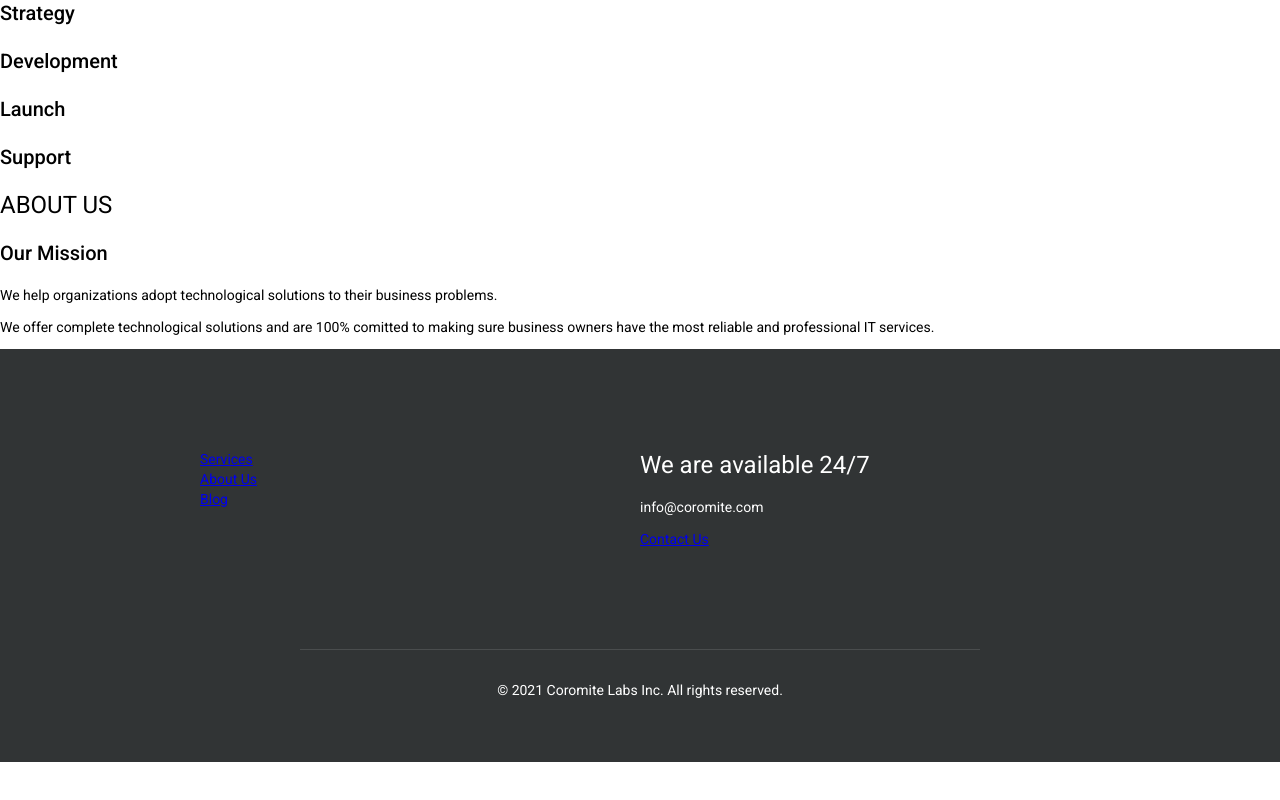
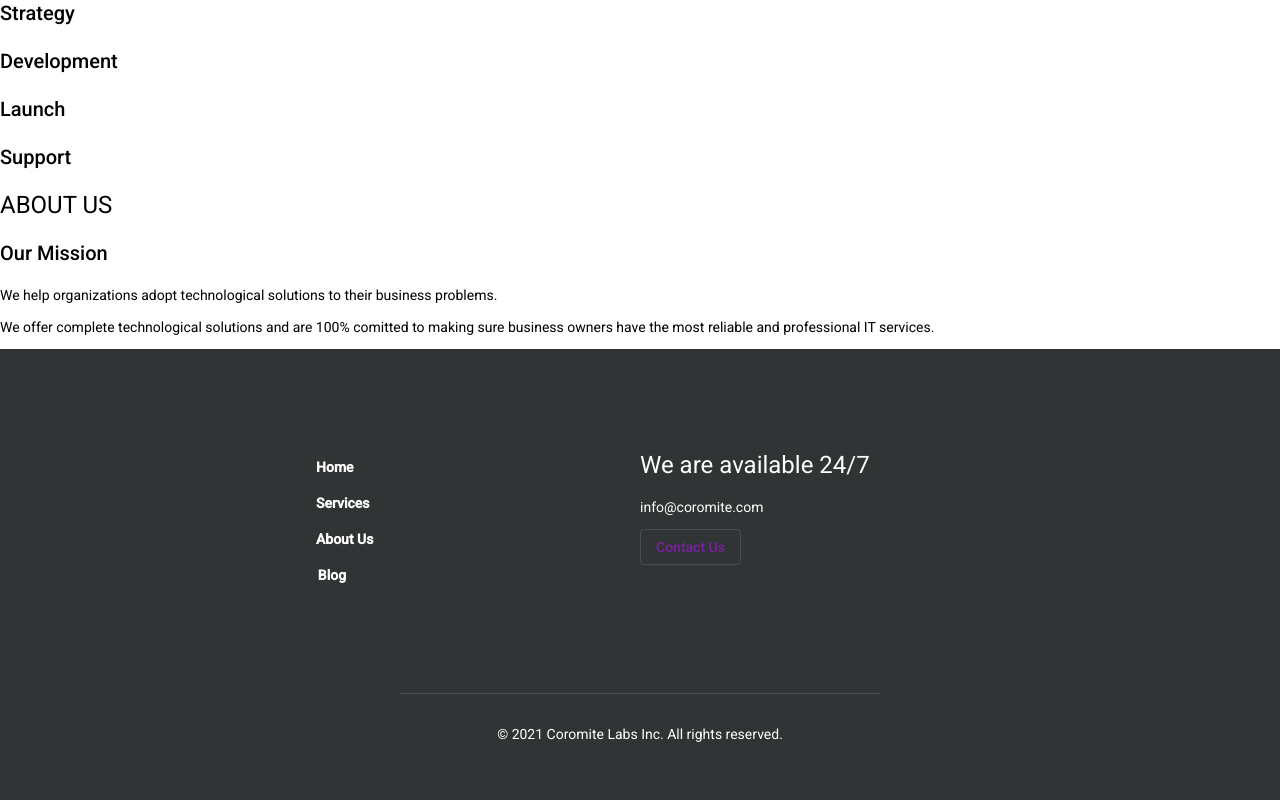
Before and after one commit to javier-munster/coromite-homepage, an Angular app: page / in a window 1280 px wide. Shown: the part 915-1715 px from the top of the page. Before the commit the page ends 1677 px from the top, so only its background shows below. Built offline with nearby package versions, Linux system fonts and the light colour scheme.

Commit message:
new: added footer stylings and content

```diff
--- a/src/app/footer/footer.component.css
+++ b/src/app/footer/footer.component.css
@@ -5,6 +5,11 @@
     padding-bottom: 50px;
     background-color: #313435;
     color: white;
+}
+
+.footer-margin {
+    margin-left: 100px;
+    margin-right: 100px;
 }
 
 .divider {
@@ -17,3 +22,22 @@
 .copyright {
     text-align: center;
 }
+
+.mat-button {
+    font-weight: bold;
+    color: white;
+    background-color: transparent;
+}
+
+.mat-button:hover {
+    text-decoration: underline;
+}
+
+.mat-stroked-button {
+    background: transparent;
+}
+
+.mat-stroked-button:hover {
+    background: #FFFFFF;
+    color: black;
+}
--- a/src/app/footer/footer.component.html
+++ b/src/app/footer/footer.component.html
@@ -1,20 +1,24 @@
 <div class="footer">
+    <div class="footer-margin">
         <div fxLayout="row">
             <div fxFlex="50">
                 <div fxLayout="row">
-                <a routerLink="/" tabindex="0" href="/">Services</a>
+                    <a mat-button routerLink="/" tabindex="0" href="/">Home</a>
                 </div>
                 <div fxLayout="row">
-                <a routerLink="/" tabindex="1" href="/">About Us</a>
+                    <a mat-button routerLink="/" tabindex="0" href="/">Services</a>
                 </div>
                 <div fxLayout="row">
-                <a routerLink="/" tabindex="1" href="/">Blog</a>
+                    <a mat-button routerLink="/" tabindex="1" href="/">About Us</a>
+                </div>
+                <div fxLayout="row">
+                    <a mat-button routerLink="/" tabindex="1" href="/">Blog</a>
                 </div>
             </div>
             <div fxFlex="50">
                 <h1>We are available 24/7</h1>
                 <p>info@coromite.com</p>
-            <a routerLink="/" tabindex="2" href="/" color="primary">Contact Us</a>
+                <a mat-stroked-button routerLink="/" tabindex="2" href="/" color="primary">Contact Us</a>
             </div>
         </div>
         <div class="divider">
@@ -24,3 +28,4 @@
             <p>© 2021 Coromite Labs Inc. All rights reserved.</p>
         </div>
     </div>
+</div>
```
Lines whose indentation alone changed are shown as unchanged.
